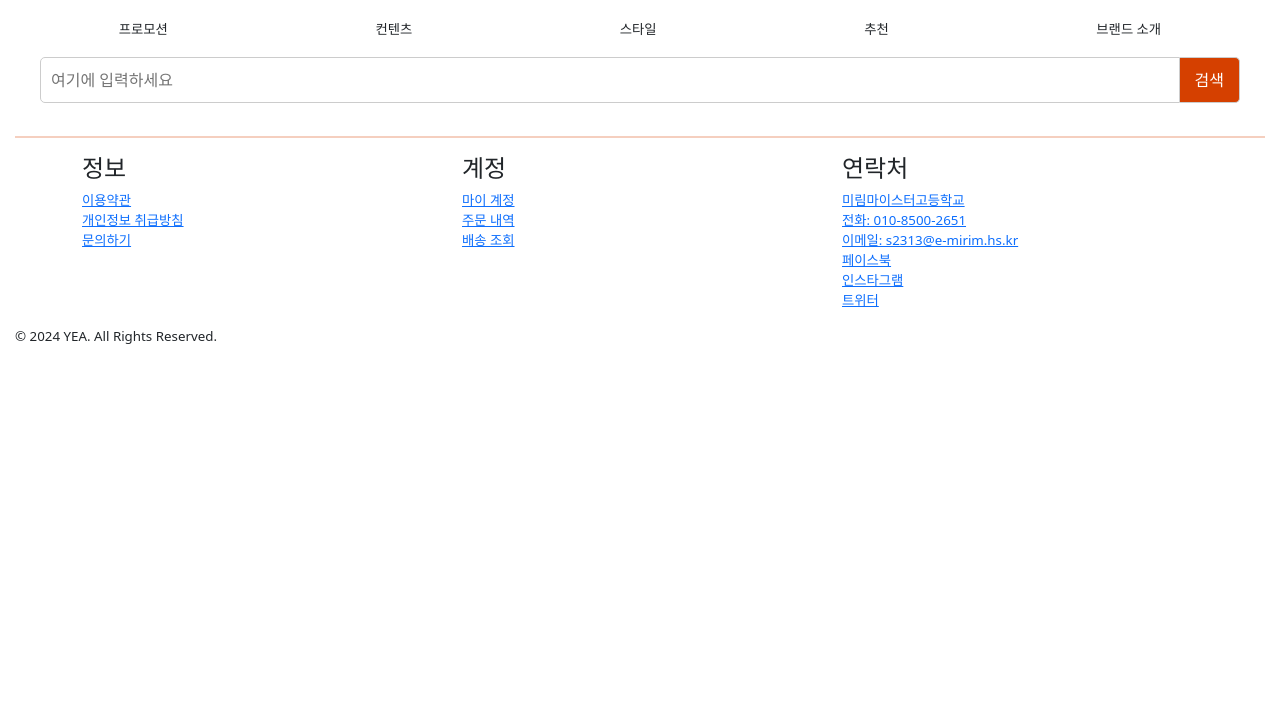
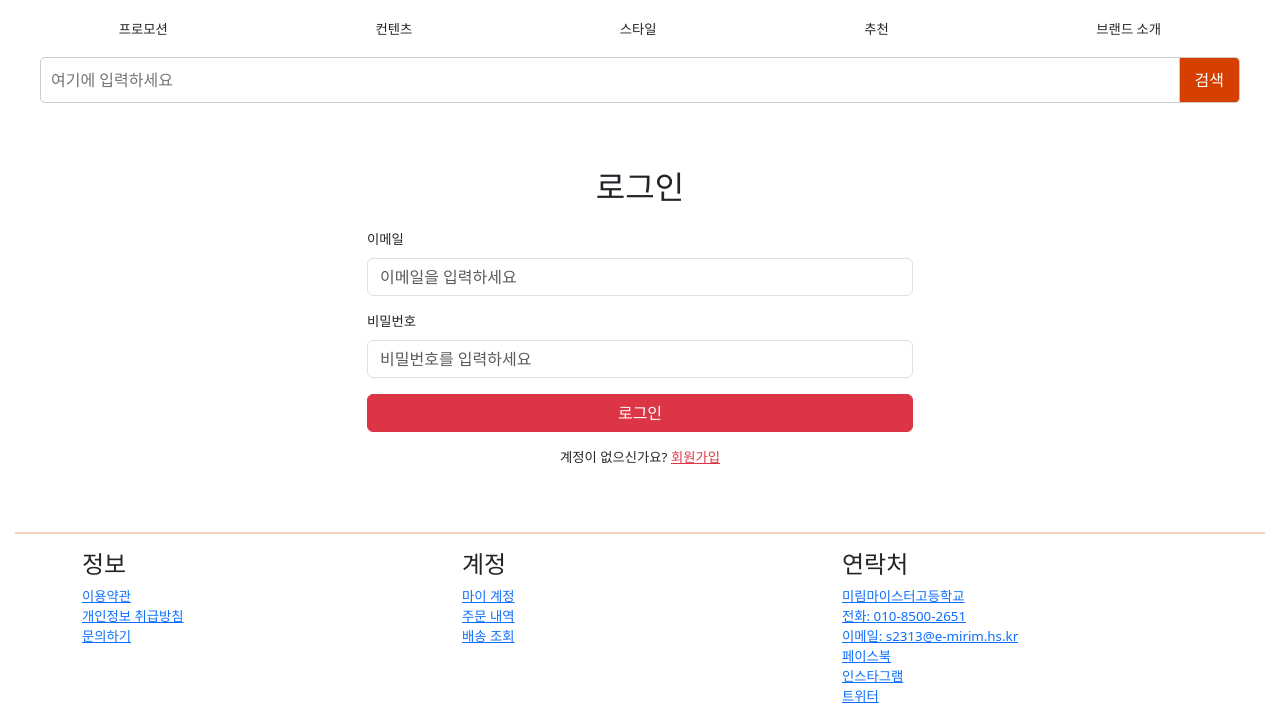
Before and after one commit to 2zji/htdocs, a PHP site: page /shopping/login.php in a window 1280 px wide. Shown: the part 60-784 px from the top of the page. Before the commit the page ends 404 px from the top, so only its background shows below. Run offline with PHP 8.4, Linux system fonts and the light colour scheme.

Commit message:
로그인 폼 생성

```diff
--- a/shopping/login.php
+++ b/shopping/login.php
@@ -1,8 +1,6 @@
 <!--로그인-->
 <?php
 include('./db_conn.php');
-
-
 ?>
 <!DOCTYPE html>
 <html lang="ko">
@@ -20,7 +18,7 @@ include('./db_conn.php');
 </head>
 
 <body>
-
+    <!--Header-->
     <div id="headerWrapper">
         <div id="headerBox" class="header">
             <div id="logo">
@@ -32,7 +30,6 @@ include('./db_conn.php');
                     <img src="pic/login.png" id="head">
                 </a>
             </div>
-
         </div>
 
         <div id="headerName" class="menu">
@@ -44,6 +41,7 @@ include('./db_conn.php');
         </div>
     </div>
 
+    <!--검색창-->
     <div class="search-container">
         <form class="search-box" action="/search" method="GET">
             <input type="text" name="query" class="search-input" placeholder="여기에 입력하세요">
@@ -51,8 +49,35 @@ include('./db_conn.php');
         </form>
     </div>
 
+    <!--로그인 폼-->
+    <div class="container my-5">
+        <div class="row justify-content-center">
+            <div class="col-md-6">
+                <h2 class="text-center mb-4">로그인</h2>
+                <form action="login_process.php" method="POST">
+                    <div class="mb-3">
+                        <label for="email" class="form-label">이메일</label>
+                        <input type="email" class="form-control" id="email" name="email" placeholder="이메일을 입력하세요" required>
+                    </div>
+                    <div class="mb-3">
+                        <label for="password" class="form-label">비밀번호</label>
+                        <input type="password" class="form-control" id="password" name="password"
+                            placeholder="비밀번호를 입력하세요" required>
+                    </div>
+                    <div class="d-grid">
+                        <button type="submit" class="btn btn-danger">로그인</button>
+                    </div>
+                </form>
+                <div class="text-center mt-3">
+                    <p>계정이 없으신가요? <a href="signup.html" class="text-danger">회원가입</a></p>
+                </div>
+            </div>
+        </div>
+    </div>
+
     <hr style="border: solid 1px rgb(213, 64, 0)">
 
+    <!--정보 및 이용약관 등-->
     <footer class="main-footer">
         <div class="container">
             <div class="row">
```
